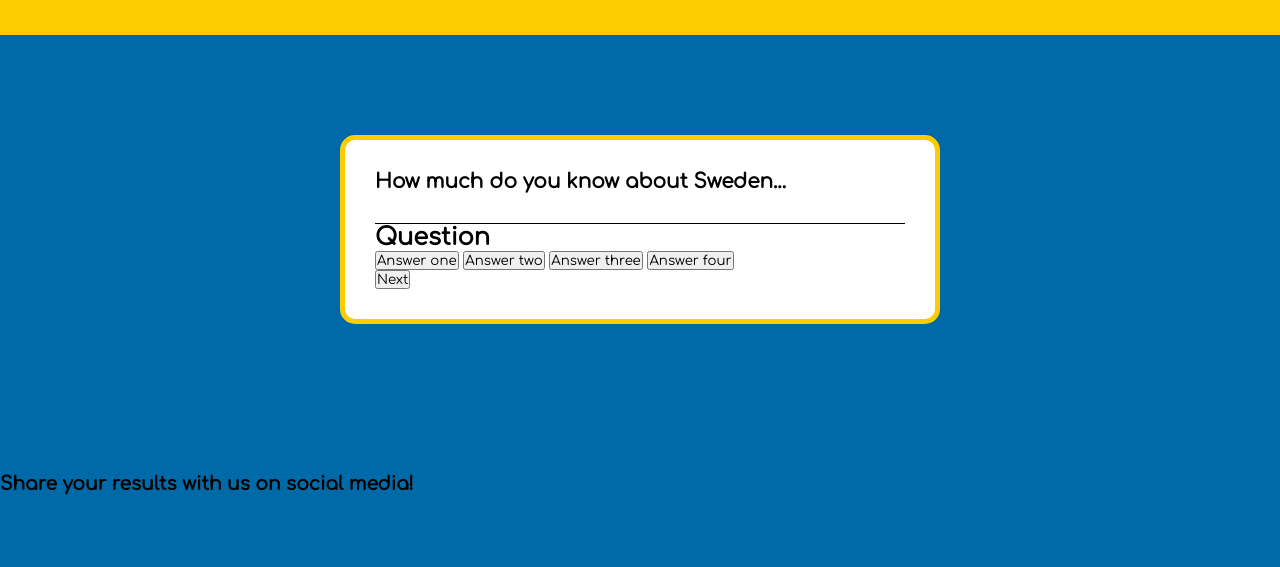
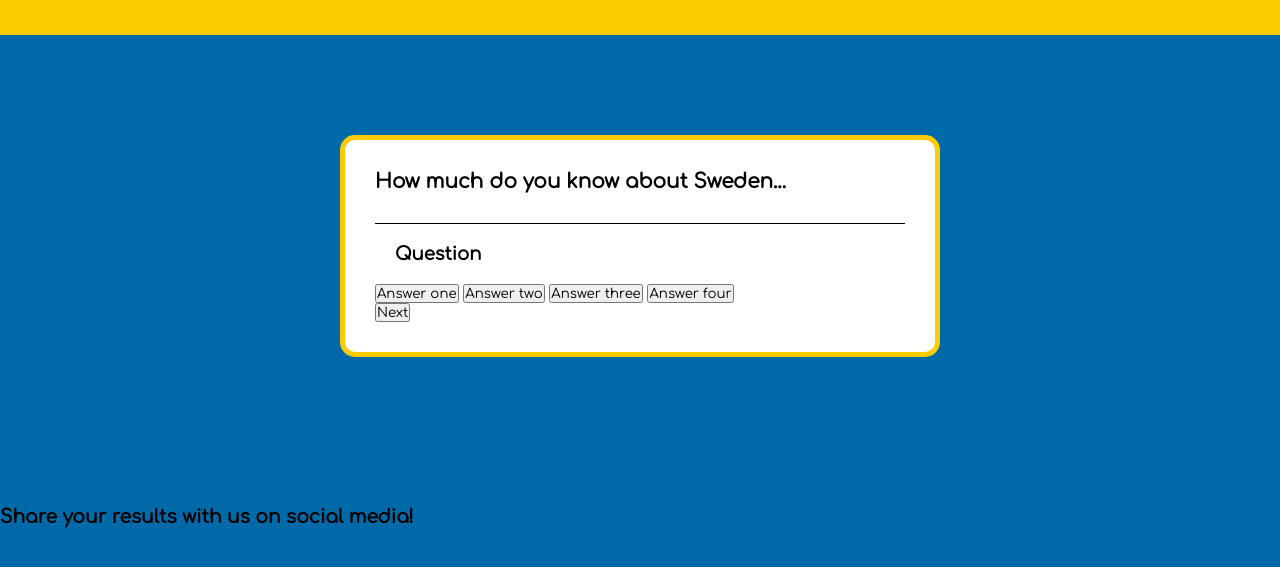
Before and after one commit to Frida010/quiz-game, a plain HTML site: page index.html in a window 1280 px wide. Shown: the part 115-682 px from the top of the page. Drawn offline with Linux system fonts and the light colour scheme.

Commit message:
add style to h2 in quiz-game-area

```diff
--- a/assets/css/style.css
+++ b/assets/css/style.css
@@ -47,3 +47,12 @@ body {
     border-bottom: 1px solid #000;
     padding-bottom: 30px;
 }
+
+.quiz h2 {
+    font-size: 18px;
+    color: #000;
+}
+
+#question {
+    padding: 20px;
+}
```
